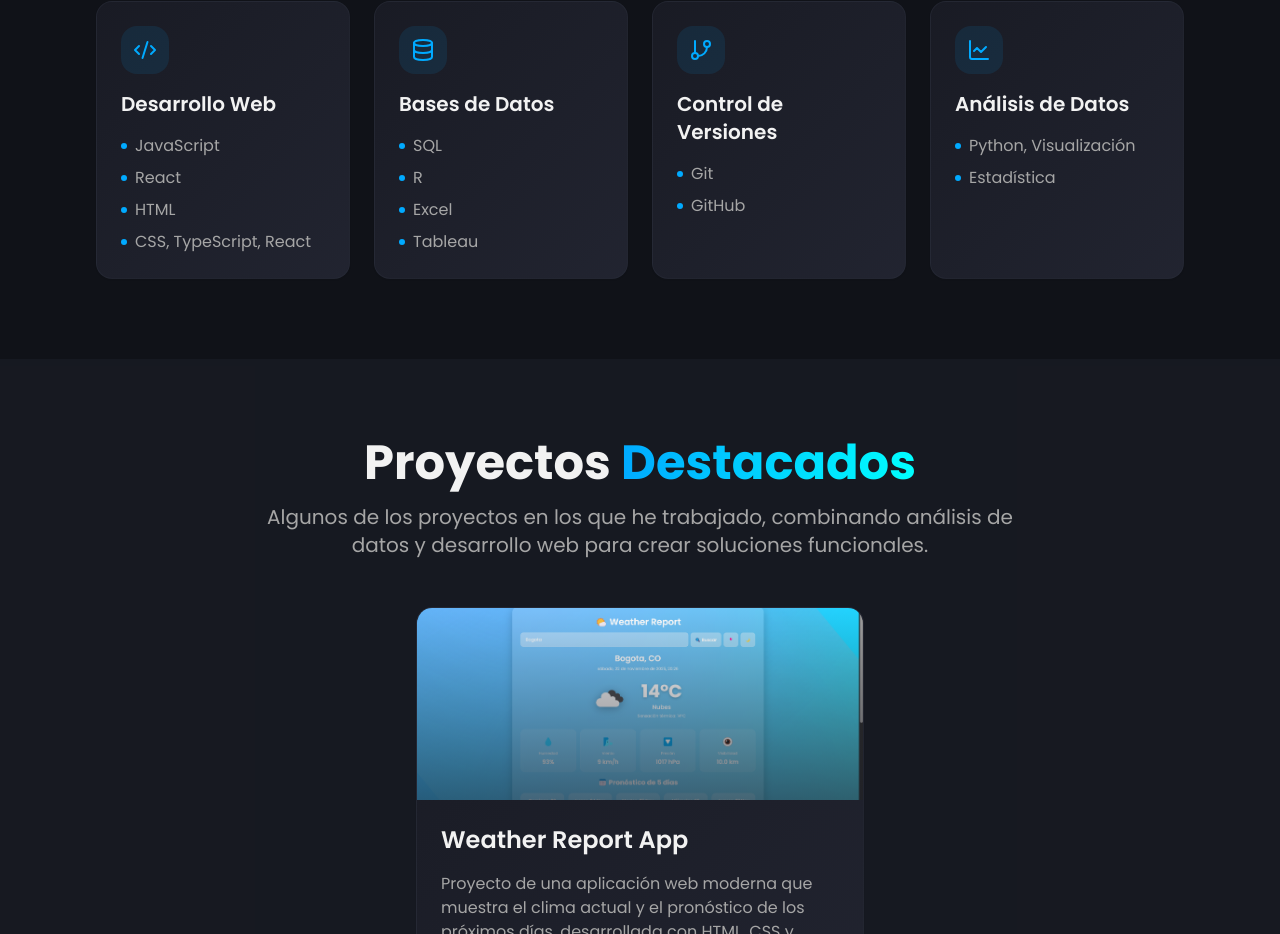
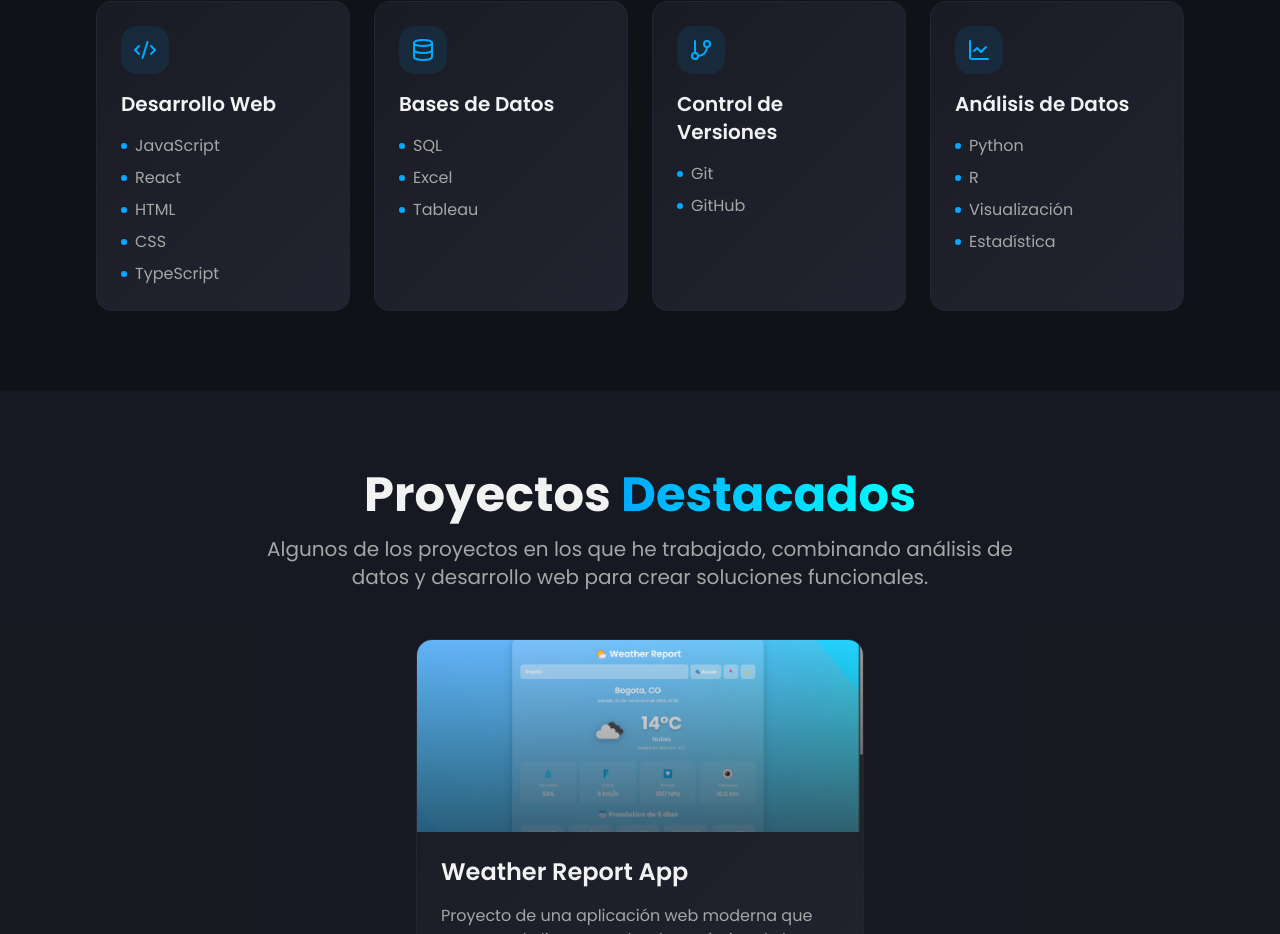
Before and after one commit to s4mooel/pagina-personal, a React (Vite) app: page / in a window 1280 px wide. Shown: the part 1159-2093 px from the top of the page. Built offline with nearby package versions, Linux system fonts and the light colour scheme; the HTML template or start-up script is replaced by a standard one.

Commit message:
Update About.tsx

```diff
--- a/src/components/About.tsx
+++ b/src/components/About.tsx
@@ -6,12 +6,12 @@ const skills = [
   {
     icon: Code2,
     title: "Desarrollo Web",
-    items: ["JavaScript", "React", "HTML", "CSS, TypeScript, React"],
+    items: ["JavaScript", "React", "HTML", "CSS", "TypeScript"],
   },
   {
     icon: Database,
     title: "Bases de Datos",
-    items: ["SQL", "R", "Excel", "Tableau"],
+    items: ["SQL", "Excel", "Tableau"],
   },
   {
     icon: GitBranch,
@@ -21,7 +21,7 @@ const skills = [
   {
     icon: LineChart,
     title: "Análisis de Datos",
-    items: ["Python, Visualización", "Estadística"],
+    items: ["Python", "R", "Visualización", "Estadística"],
   },
 ];
 
```
